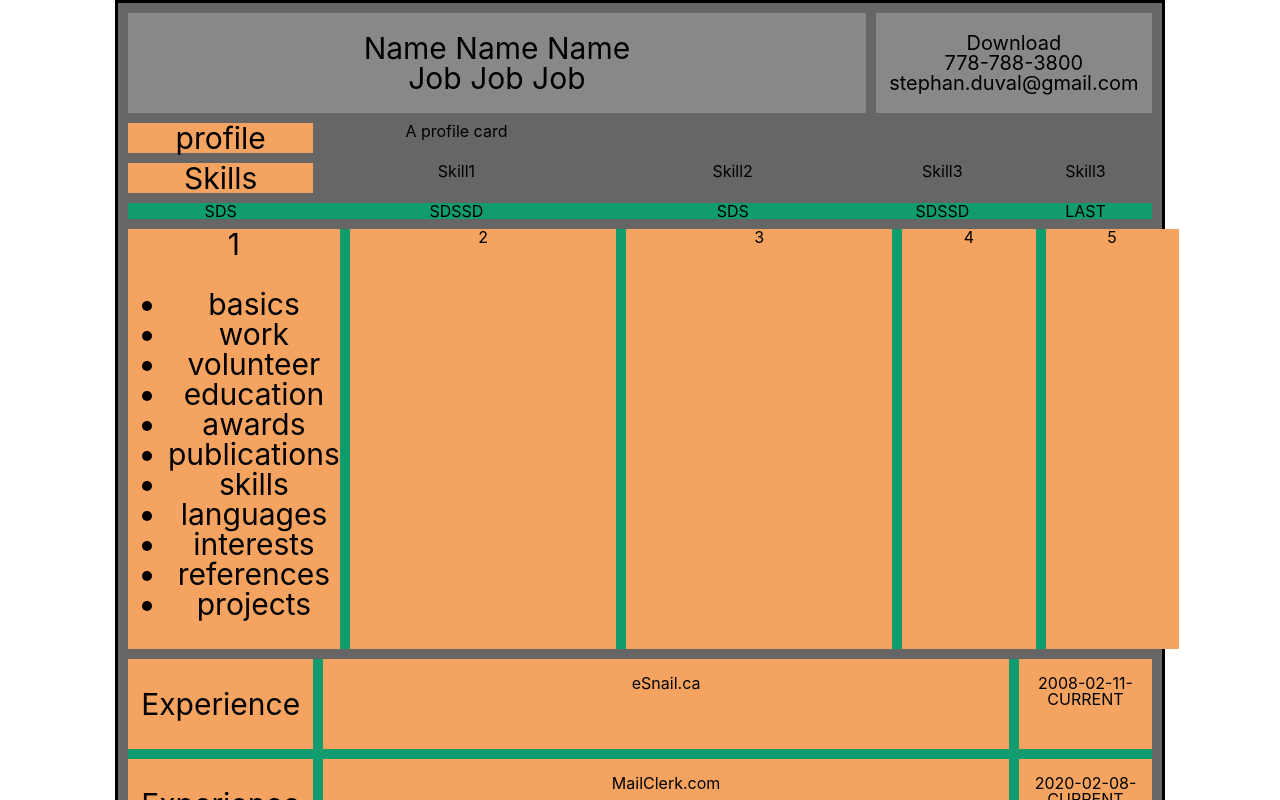
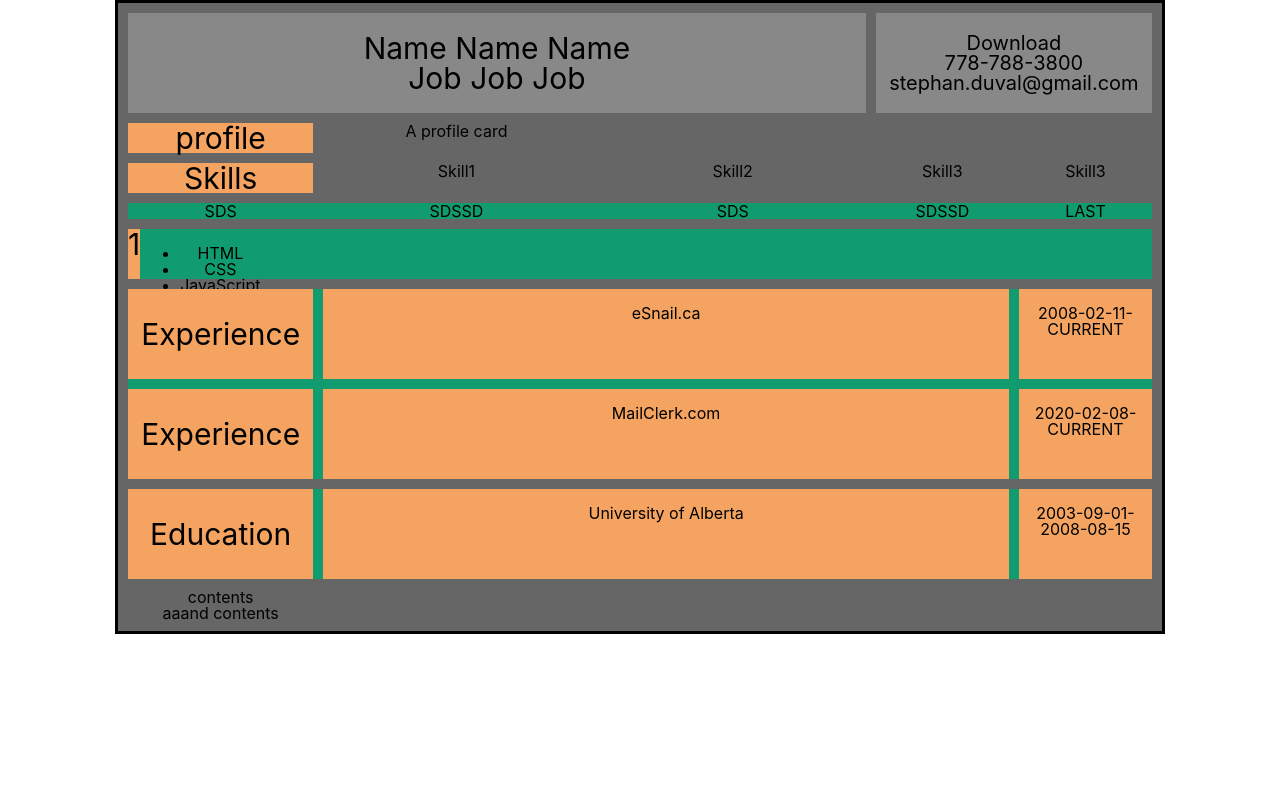
Before and after one commit to stephanduval/SD-Resume, a React (Create React App) app: page / in a window 1280 px wide. Shown: the top 800 px of the page. Built offline with nearby package versions, Linux system fonts and the light colour scheme.

Commit message:
working on the flexbox array

```diff
--- a/src/Resume-Page/Resume-Page-Contants.js
+++ b/src/Resume-Page/Resume-Page-Contants.js
@@ -1,122 +1,122 @@
-export const basics ="basics";
-    export const name = "name";
-    export const label = "label";
-    export const image = "image";
-    export const email = "email";
-    export const phone = "phone";
-    export const url = "url";
-    export const summary = "summary";
-    export const location = "location";
-        export const address = "address";
-        export const postalCode = "postalCode";
-        export const city = "city";
-        export const countryCode = "countyCode";
-        export const region = "region";
+// export const basics ="basics";
+//     export const name = "name";
+//     export const label = "label";
+//     export const image = "image";
+//     export const email = "email";
+//     export const phone = "phone";
+//     export const url = "url";
+//     export const summary = "summary";
+//     export const location = "location";
+//         export const address = "address";
+//         export const postalCode = "postalCode";
+//         export const city = "city";
+//         export const countryCode = "countyCode";
+//         export const region = "region";
 
-export const profiles = "profiles";
-    export const network = "network";
-    export const username = "username";
-    export const url = "url";
+// export const profiles = "profiles";
+//     export const network = "network";
+//     export const username = "username";
+//     export const url = "url";
 
-export const work = "work";
-    export const position = "position";
-    export const urk = "url";
-    export const startDate = "startDate";
-    export const endDate = "endDate";
-    export const summary = "summary";
-    export const highlights = "hilights";
+// export const work = "work";
+//     export const position = "position";
+//     export const urk = "url";
+//     export const startDate = "startDate";
+//     export const endDate = "endDate";
+//     export const summary = "summary";
+//     export const highlights = "hilights";
 
-export const volunteer = "volunteer";
-    export const organization = "organization";
-    export const position = "position";
-    export const url = "url";
-    export const startDate = "startDate";
-    export const endDate = "endDate";
-    export const summary = "summary";
-    export const hilights = "hilights";
+// export const volunteer = "volunteer";
+//     export const organization = "organization";
+//     export const position = "position";
+//     export const url = "url";
+//     export const startDate = "startDate";
+//     export const endDate = "endDate";
+//     export const summary = "summary";
+//     export const hilights = "hilights";
 
-export const education = "education";
-    export const institution = "institution";
-    export const url = "url";
-    export const area = "area";
-    export const studyType = "studyType";
-    export const startDate = "startDate";
-    export const score = "score";
-    export const courses = "courses";
+// export const education = "education";
+//     export const institution = "institution";
+//     export const url = "url";
+//     export const area = "area";
+//     export const studyType = "studyType";
+//     export const startDate = "startDate";
+//     export const score = "score";
+//     export const courses = "courses";
 
 
-export const awards = "awards";
-    export const title = "title";
-    export const date = "date";
-    export const awarder = "awarder";
-    export const summary = "summary";
+// export const awards = "awards";
+//     export const title = "title";
+//     export const date = "date";
+//     export const awarder = "awarder";
+//     export const summary = "summary";
 
 
-export const publications = "publications";
-    export const name = "name";
-    export const publisher = "publisher";
-    export const releaseDate = "releaseDate";
-    export const url = "url";
-    export const summary = "summary";
+// export const publications = "publications";
+//     export const name = "name";
+//     export const publisher = "publisher";
+//     export const releaseDate = "releaseDate";
+//     export const url = "url";
+//     export const summary = "summary";
 
 
 
 
-export const skills = "skills";
-    export const name = "name";
-    export const level = "level";
-    export const keywords = "keywords";
-    export const HTML = "HTML";
-    export const CSS = "CSS";
-    export const JavaScript = "JavaScript";
+// export const skills = "skills";
+//     export const name = "name";
+//     export const level = "level";
+//     export const keywords = "keywords";
+//     export const HTML = "HTML";
+//     export const CSS = "CSS";
+//     export const JavaScript = "JavaScript";
 
 
-export const languages = "languages";
-    export const language = "language";
-    export const fluency = "fluency";
+// export const languages = "languages";
+//     export const language = "language";
+//     export const fluency = "fluency";
 
-export const interest = "interest";
-    export const name = "name";
-    export const keywords = "keywords"; // array
+// export const interest = "interest";
+//     export const name = "name";
+//     export const keywords = "keywords"; // array
 
-    export const JavaScript = "JavaScript";
-    export const JavaScript = "JavaScript";
-    export const JavaScript = "JavaScript";
-    export const JavaScript = "JavaScript";
-    export const JavaScript = "JavaScript";
+//     export const JavaScript = "JavaScript";
+//     export const JavaScript = "JavaScript";
+//     export const JavaScript = "JavaScript";
+//     export const JavaScript = "JavaScript";
+//     export const JavaScript = "JavaScript";
 
 
-    "languages": [{
-      "language": "English",
-      "fluency": "Native speaker"
-    }],
-    "interests": [{
-      "name": "Wildlife",
-      "keywords": [
-        "Ferrets",
-        "Unicorns"
-      ]
-    }],
-    "references": [{
-      "name": "Hannes Hepner",
-      "reference": "Reference…"
-    }],
-    "projects": [{
-      "name": "Project",
-      "description": "Description…",
-      "highlights": [
-        "Won award at AIHacks 2016"
-      ],
-      "keywords": [
-        "HTML"
-      ],
-      "startDate": "2019-01-01",
-      "endDate": "2021-01-01",
-      "url": "https://project.com/",
-      "roles": [
-        "Team Lead"
-      ],
-      "entity": "Entity",
-      "type": "application"
-    }]
-  }
+//     "languages": [{
+//       "language": "English",
+//       "fluency": "Native speaker"
+//     }],
+//     "interests": [{
+//       "name": "Wildlife",
+//       "keywords": [
+//         "Ferrets",
+//         "Unicorns"
+//       ]
+//     }],
+//     "references": [{
+//       "name": "Hannes Hepner",
+//       "reference": "Reference…"
+//     }],
+//     "projects": [{
+//       "name": "Project",
+//       "description": "Description…",
+//       "highlights": [
+//         "Won award at AIHacks 2016"
+//       ],
+//       "keywords": [
+//         "HTML"
+//       ],
+//       "startDate": "2019-01-01",
+//       "endDate": "2021-01-01",
+//       "url": "https://project.com/",
+//       "roles": [
+//         "Team Lead"
+//       ],
+//       "entity": "Entity",
+//       "type": "application"
+//     }]
+//   }
--- a/src/Resume-Page/Resume-Page-Functions.js
+++ b/src/Resume-Page/Resume-Page-Functions.js
@@ -1,3 +1,15 @@
+export const createListFromArray = (arrayParam, columnHeight) => {
+    let iterationNumber = 0;
+  const mappedArray = () => arrayParam.map(element => {
+
+      return (<li>{element}</li>)
+
+    }
+
+
+    )
+  return (<div><ul>{mappedArray()}</ul></div>)
+}
 
 
 export const parseSpeficiedDataFRomResumeJSON = (resumeData,tier1,tier2,tier3)=> {
--- a/src/Resume-Page/Resume-Page.css
+++ b/src/Resume-Page/Resume-Page.css
@@ -75,7 +75,21 @@
     line-height: 1.0;
     border: none;
     text-align: center;
+
 }
+
+.five-column-flex-container {
+
+    display: flex;
+    background-color: rgb(16, 156, 110);
+    padding: 0;
+    margin: auto;
+    line-height: 1.0;
+    border: none;
+    text-align: center;
+    height: 50px;
+}
+
 
 .date {
     grid-column: 5/6;
--- a/src/Resume-Page/Resume-data.json
+++ b/src/Resume-Page/Resume-data.json
@@ -84,7 +84,13 @@
       "keywords": [
         "HTML",
         "CSS",
-        "JavaScript"
+        "JavaScript",
+        "JSON",
+        "Git",
+        "Heroku",
+        "more",
+        "random",
+        "skills"
       ]
     }],
     "languages": [{
--- a/src/Resume-Page/Skills-Component.js
+++ b/src/Resume-Page/Skills-Component.js
@@ -2,37 +2,25 @@
 
 
 import resumeData from './Resume-data.json';
+import { skills } from './Resume-Page-Contants';
+import { createListFromArray } from './Resume-Page-Functions'
 
-console.log("Object.values(resumeData)",Object.values(resumeData.basics))
-
-const aJSXComponent = () => {
-    let element = <h6>A JSX component {Object.keys(resumeData.basics)} </h6>
-
-    let anArray = Object.keys(resumeData);
-    console.log("anArray", anArray, typeof anArray)
+console.log("Object.values(resumeData)",(Object.values(resumeData.skills))[0].keywords)
 
 
-    let mappedArray = () =>
+let skillsArray = (Object.values(resumeData.skills))[0].keywords
 
 
-    mappedArray = anArray.map(element => {
-        return <li>{element}</li>
-    })
 
 
-    return (<ul>{mappedArray()}</ul>)
-}
 
 function SkillsComponent() {
     return (
-      <div className="SkillsComponent" className="five-column-grid-container">
+      <div className="SkillsComponent" className="five-column-flex-container">
 
-            <div className="heading-title">1 {aJSXComponent()}</div>
-            <div className="row-2-to-3-text-field">2</div>
-            <div className="row-3-to-4-text-field">3</div>
-            <div className="row-4-to-5-text-field">4</div>
-            <div className="row-5-to-6-text-field">5</div>
-         </div>
+            <div className="heading-title">1 </div>
+            {createListFromArray(skillsArray)}
+                     </div>
     );
   }
 
```
